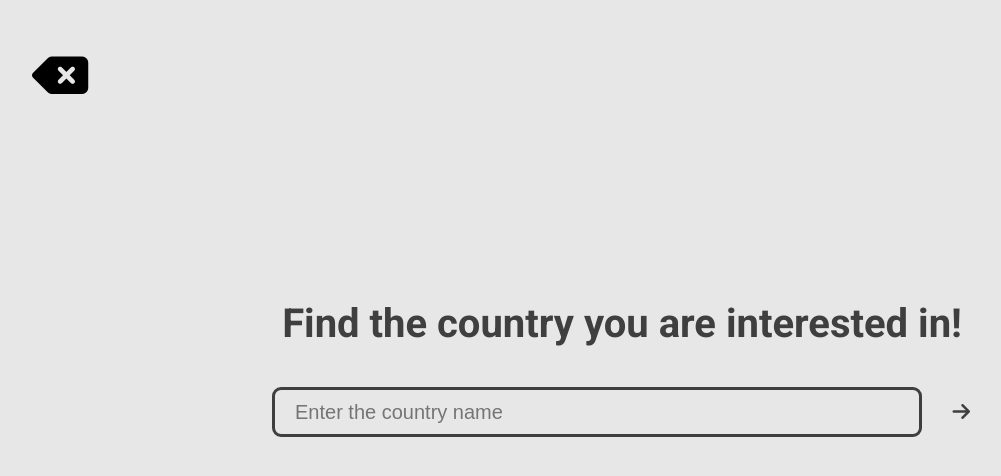
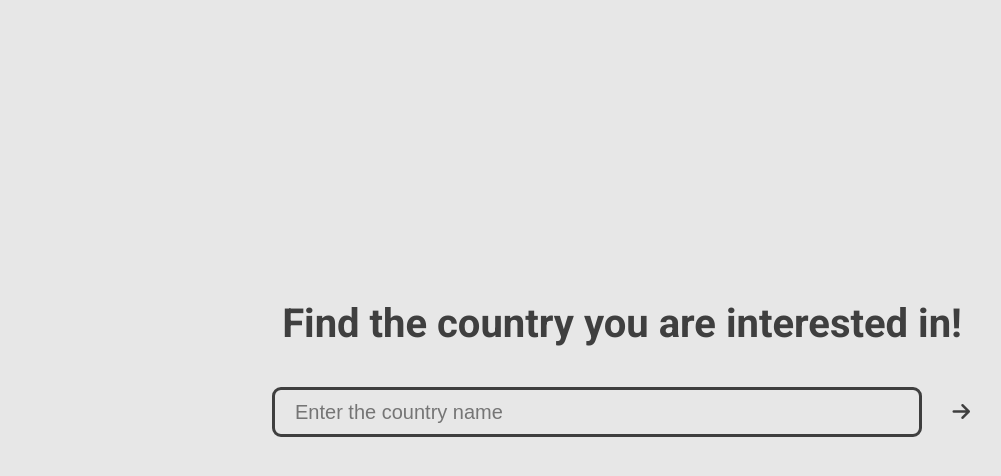
Before and after one commit to Sadi2002/Country-API, a plain HTML site: page index.html in a window 1280 px wide. Shown: the whole page, without its empty margins (18-1019 px from the left). Drawn offline with Linux system fonts and the light colour scheme.

Commit message:
ending project

```diff
--- a/index.html
+++ b/index.html
@@ -65,13 +65,20 @@
             <h3 class="borders-title">Borders</h3>
             <div class="right-side__border">
               <img src="" alt="zdjecie flagi kraju" />
+
             </div>
           </div>
         </div>
       </div> -->
       </div>
     </div>
+
     <i class="fas back fa-backspace"></i>
+
+    <h2 class="error-text">
+      We cannot find your country. Click the return icon and then enter the
+      correct country
+    </h2>
 
     <script src="script.js"></script>
   </body>
--- a/script.js
+++ b/script.js
@@ -8,6 +8,7 @@ const countryCard = document.querySelector(".country-card");
 const fetchDataContainer = document.querySelector(".container-fetch");
 const borderContainer = document.querySelector(".right-side__border");
 const allBorder = document.querySelector(".all-borders");
+const errorMsg = document.querySelector(".error-text");
 
 // FUNCTION WHICH GET NAME FROM GetCountry AND CREATE CARD BASED ON IT
 const createCard = function (country) {
@@ -51,11 +52,6 @@ const createCard = function (country) {
         <p class="population">${country.region}</p>
       </div>
     </div>
-
-    <div class="right-side__borders-container">
-      <h3 class="borders-title">Borders</h3>
-
-    </div>
   </div>
 </div>`;
 
@@ -83,12 +79,221 @@ const createBorder = function (neighbour) {
   allBorder.insertAdjacentHTML("beforeend", html);
 };
 
+// ALL COUNTRY NAME
+const countryList = [
+  "Afghanistan",
+  "Albania",
+  "Algeria",
+  "Andorra",
+  "Angola",
+  "Anguilla",
+  "Antigua &amp; Barbuda",
+  "Argentina",
+  "Armenia",
+  "Aruba",
+  "Australia",
+  "Austria",
+  "Azerbaijan",
+  "Bahamas",
+  "Bahrain",
+  "Bangladesh",
+  "Barbados",
+  "Belarus",
+  "Belgium",
+  "Belize",
+  "Benin",
+  "Bermuda",
+  "Bhutan",
+  "Bolivia",
+  "Bosnia &amp; Herzegovina",
+  "Botswana",
+  "Brazil",
+  "British Virgin Islands",
+  "Brunei",
+  "Bulgaria",
+  "Burkina Faso",
+  "Burundi",
+  "Cambodia",
+  "Cameroon",
+  "Cape Verde",
+  "Cayman Islands",
+  "Chad",
+  "Chile",
+  "China",
+  "Colombia",
+  "Congo",
+  "Cook Islands",
+  "Costa Rica",
+  "Cote D Ivoire",
+  "Croatia",
+  "Cruise Ship",
+  "Cuba",
+  "Cyprus",
+  "Czech Republic",
+  "Denmark",
+  "Djibouti",
+  "Dominica",
+  "Dominican Republic",
+  "Ecuador",
+  "Egypt",
+  "El Salvador",
+  "Equatorial Guinea",
+  "Estonia",
+  "Ethiopia",
+  "Falkland Islands",
+  "Faroe Islands",
+  "Fiji",
+  "Finland",
+  "France",
+  "French Polynesia",
+  "French West Indies",
+  "Gabon",
+  "Gambia",
+  "Georgia",
+  "Germany",
+  "Ghana",
+  "Gibraltar",
+  "Greece",
+  "Greenland",
+  "Grenada",
+  "Guam",
+  "Guatemala",
+  "Guernsey",
+  "Guinea",
+  "Guinea Bissau",
+  "Guyana",
+  "Haiti",
+  "Honduras",
+  "Hong Kong",
+  "Hungary",
+  "Iceland",
+  "India",
+  "Indonesia",
+  "Iran",
+  "Iraq",
+  "Ireland",
+  "Isle of Man",
+  "Israel",
+  "Italy",
+  "Jamaica",
+  "Japan",
+  "Jersey",
+  "Jordan",
+  "Kazakhstan",
+  "Kenya",
+  "Kuwait",
+  "Kyrgyz Republic",
+  "Laos",
+  "Latvia",
+  "Lebanon",
+  "Lesotho",
+  "Liberia",
+  "Libya",
+  "Liechtenstein",
+  "Lithuania",
+  "Luxembourg",
+  "Macau",
+  "Macedonia",
+  "Madagascar",
+  "Malawi",
+  "Malaysia",
+  "Maldives",
+  "Mali",
+  "Malta",
+  "Mauritania",
+  "Mauritius",
+  "Mexico",
+  "Moldova",
+  "Monaco",
+  "Mongolia",
+  "Montenegro",
+  "Montserrat",
+  "Morocco",
+  "Mozambique",
+  "Namibia",
+  "Nepal",
+  "Netherlands",
+  "Netherlands Antilles",
+  "New Caledonia",
+  "New Zealand",
+  "Nicaragua",
+  "Niger",
+  "Nigeria",
+  "Norway",
+  "Oman",
+  "Pakistan",
+  "Palestine",
+  "Panama",
+  "Papua New Guinea",
+  "Paraguay",
+  "Peru",
+  "Philippines",
+  "Poland",
+  "Portugal",
+  "Puerto Rico",
+  "Qatar",
+  "Reunion",
+  "Romania",
+  "Russia",
+  "Rwanda",
+  "Saint Pierre &amp; Miquelon",
+  "Samoa",
+  "San Marino",
+  "Satellite",
+  "Saudi Arabia",
+  "Senegal",
+  "Serbia",
+  "Seychelles",
+  "Sierra Leone",
+  "Singapore",
+  "Slovakia",
+  "Slovenia",
+  "South Africa",
+  "South Korea",
+  "Spain",
+  "Sri Lanka",
+  "St Kitts &amp; Nevis",
+  "St Lucia",
+  "St Vincent",
+  "St. Lucia",
+  "Sudan",
+  "Suriname",
+  "Swaziland",
+  "Sweden",
+  "Switzerland",
+  "Syria",
+  "Taiwan",
+  "Tajikistan",
+  "Tanzania",
+  "Thailand",
+  "Timor L'Este",
+  "Togo",
+  "Tonga",
+  "Trinidad &amp; Tobago",
+  "Tunisia",
+  "Turkey",
+  "Turkmenistan",
+  "Turks &amp; Caicos",
+  "Uganda",
+  "Ukraine",
+  "United Arab Emirates",
+  "United Kingdom",
+  "Uruguay",
+  "Uzbekistan",
+  "Venezuela",
+  "Vietnam",
+  "Virgin Islands (US)",
+  "Yemen",
+  "Zambia",
+  "Zimbabwe",
+];
+
 // FUNCTION WHICH CREATE API AND SEND IT TO ceateCard FUNCTION
 const getCountry = function (country) {
   // COUNTRY 1
   fetch(`https://restcountries.com/v3.1/name/${country}`)
     .then((resp) => resp.json())
-    .then((data) => createCard(data[0]))
+    .then((data) => createCard(data[0], console.log(data[0])))
     .catch((err) => console.error(err));
 };
 
@@ -119,11 +324,14 @@ const showCard = function () {
 
   fetchDataContainer.style.opacity = 0;
   fetchDataContainer.style.visibility = "hidden";
+
+  backArrow.style.opacity = 1;
 };
 
 // LISTENERS
 backArrow.addEventListener("click", function () {
   backToStart();
+  location.reload();
 });
 
 rightArrow.addEventListener("click", function () {
--- a/style.css
+++ b/style.css
@@ -255,6 +255,33 @@ i.fa-arrow-left {
   font-size: 50px;
   font-family: "fontAwesome";
   cursor: pointer;
+  opacity: 0;
+}
+
+.error-text {
+  font-size: 30px;
+  color: rgb(63, 63, 63);
+  position: absolute;
+  top: 50%;
+  left: 50%;
+  transform: translate(-50%, -50%);
+  text-align: center;
+  display: none;
+}
+
+@media (width <= 768px) {
+  .country-card__container {
+    left: -15%;
+  }
+
+  h1 {
+    margin: 300px auto 50px;
+    max-width: 400px;
+  }
+
+  input {
+    min-width: 350px;
+  }
 }
 
 @keyframes moveRightX {
```
